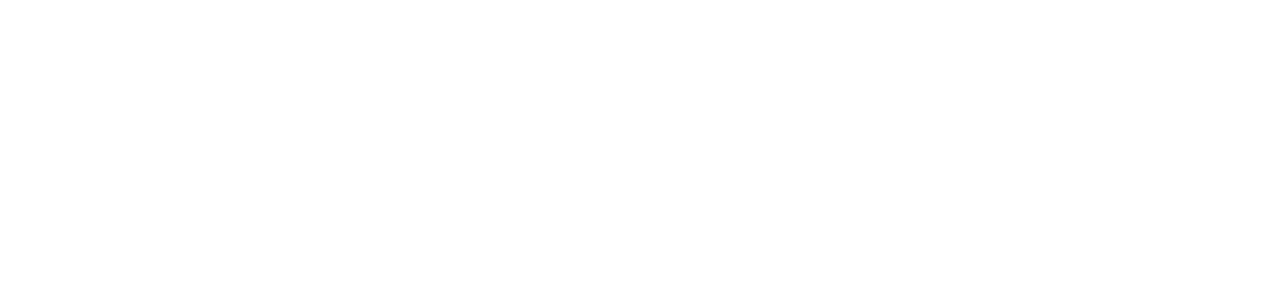
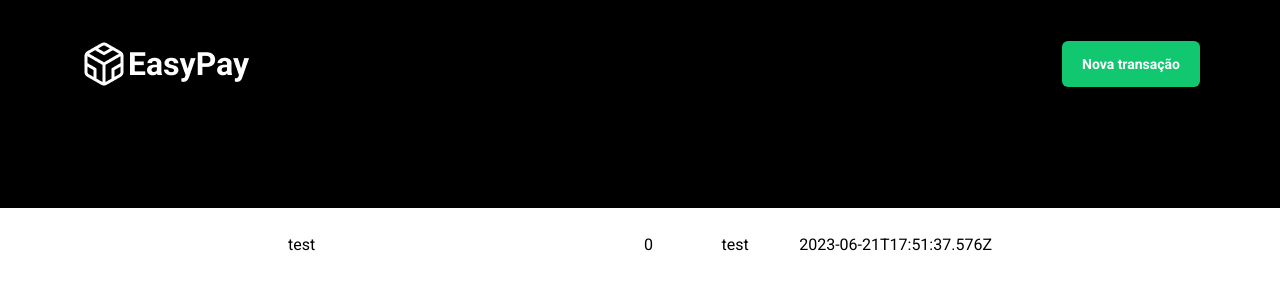
Before and after one commit to jairosl/easy-financial-control, a Next.js app: page / in a window 1280 px wide. Shown: the top 300 px of the page. Built offline with nearby package versions, Linux system fonts and the light colour scheme; data requests are answered from the project's data file.

Commit message:
feat: create header and mock

```diff
--- a/db.json
+++ b/db.json
@@ -4,7 +4,8 @@
       "description": "test",
       "price": 0,
       "category": "test",
-      "type": "enter"
+      "type": "enter",
+      "created_at": "2023-06-21T17:51:37.576Z"
     }
   ]
 }
--- a/src/app/layout.tsx
+++ b/src/app/layout.tsx
@@ -2,7 +2,7 @@
 import { Roboto } from "next/font/google";
 import { ClerkProvider } from "@clerk/nextjs";
 
-const roboto = Roboto({ weight: ["400", "500", "700"] });
+const roboto = Roboto({ weight: ["400", "500", "700"], subsets: ["latin"] });
 
 export const metadata = {
   title: "Create Next App",
@@ -18,7 +18,7 @@
     <ClerkProvider>
       <html lang="pt-br">
         <body className={roboto.className}>
-          <div className="h-screen flex items-center justify-center">
+          <div className="h-screen w-screen flex items-center justify-center">
             {children}
           </div>
         </body>
--- a/src/app/page.tsx
+++ b/src/app/page.tsx
@@ -1,8 +1,13 @@
-import { Transaction } from "@/domain/transactions";
 import { UserButton } from "@clerk/nextjs";
 
+import { Card } from "@/components/card";
+import { Transaction } from "@/domain/transactions";
+import { Header } from "@/components/header";
+
 async function getTransactions(): Promise<Transaction[]> {
-  const res = await fetch("http://localhost:3000/transactions");
+  const res = await fetch("http://localhost:3000/transactions", {
+    cache: "no-store",
+  });
 
   if (!res.ok) {
     // This will activate the closest `error.js` Error Boundary
@@ -16,8 +21,23 @@
   const transactions = await getTransactions();
 
   return (
-    <div>
-      <UserButton afterSignOutUrl="/" />
+    <div className="w-full h-full">
+      {/* <UserButton afterSignOutUrl="/" /> */}
+      <Header />
+      <div className="max-w-3xl flex flex-col mx-auto">
+        {transactions.map((transactions, index) => {
+          return (
+            <Card
+              category={transactions.category}
+              created_at={transactions.created_at}
+              description={transactions.description}
+              price={transactions.price}
+              type={transactions.type}
+              key={index}
+            />
+          );
+        })}
+      </div>
     </div>
   );
 }
--- /dev/null
+++ b/src/components/button/index.tsx
@@ -0,0 +1,2 @@
+export * from "./small";
+export * from "./medium";
--- /dev/null
+++ b/src/components/button/medium.tsx
@@ -0,0 +1,15 @@
+import { ButtonHTMLAttributes, ReactNode } from "react";
+
+interface ButtonMediumProps extends ButtonHTMLAttributes<HTMLButtonElement> {}
+
+export function ButtonMedium({ children, ...rest }: ButtonMediumProps) {
+  return (
+    <button
+      className="py-3 px-5 bg-green rounded-md text-sm font-bold text-white leading-[160%] hover:bg-green-light transition-colors"
+      type="button"
+      {...rest}
+    >
+      {children}
+    </button>
+  );
+}
--- /dev/null
+++ b/src/components/button/small.tsx
@@ -0,0 +1,15 @@
+import { ButtonHTMLAttributes, ReactNode } from "react";
+
+interface ButtonSmallProps extends ButtonHTMLAttributes<HTMLButtonElement> {}
+
+export function ButtonSmall({ children, ...rest }: ButtonSmallProps) {
+  return (
+    <button
+      className="py-2 px-4 bg-green rounded-md text-sm font-bold text-white leading-[160%] hover:bg-green-light transition-colors"
+      type="button"
+      {...rest}
+    >
+      {children}
+    </button>
+  );
+}
--- /dev/null
+++ b/src/components/card/index.tsx
@@ -0,0 +1,25 @@
+import { Transaction } from "@/domain";
+
+export function Card(transaction: Transaction) {
+  return (
+    <div className="w-full flex items-center px-8 py-6 bg-white rounded-md">
+      <div className="flex-1 pr-2">
+        <p className="text-black text-base leading-[160%]">
+          {transaction.description}
+        </p>
+      </div>
+
+      <div className="flex-1 flex items-center gap-2">
+        <p className="flex-1 text-black text-base leading-[160%]">
+          {transaction.price}
+        </p>
+        <p className=" flex-1 text-black text-base leading-[160%]">
+          {transaction.category}
+        </p>
+        <p className="text-black text-base leading-[160%]">
+          {transaction.created_at}
+        </p>
+      </div>
+    </div>
+  );
+}
--- /dev/null
+++ b/src/components/header/index.tsx
@@ -0,0 +1,14 @@
+import Image from "next/image";
+import { ButtonMedium } from "../button";
+
+export function Header() {
+  return (
+    <header className="bg-black w-full pt-10 px-20 h-52">
+      <div className="w-full flex items-center justify-between">
+        <Image alt="logo" src="/logo.png" width={170} height={40} />
+
+        <ButtonMedium>Nova transação</ButtonMedium>
+      </div>
+    </header>
+  );
+}
--- /dev/null
+++ b/src/domain/index.ts
@@ -0,0 +1 @@
+export * from "./transactions";
--- a/src/domain/transactions.ts
+++ b/src/domain/transactions.ts
@@ -8,4 +8,5 @@
   price: number;
   category: string;
   type: TypeTransaction;
+  created_at: string;
 }
```
Also changed, not shown: public/logo.png (added), src/domain/index.tsx (deleted).
